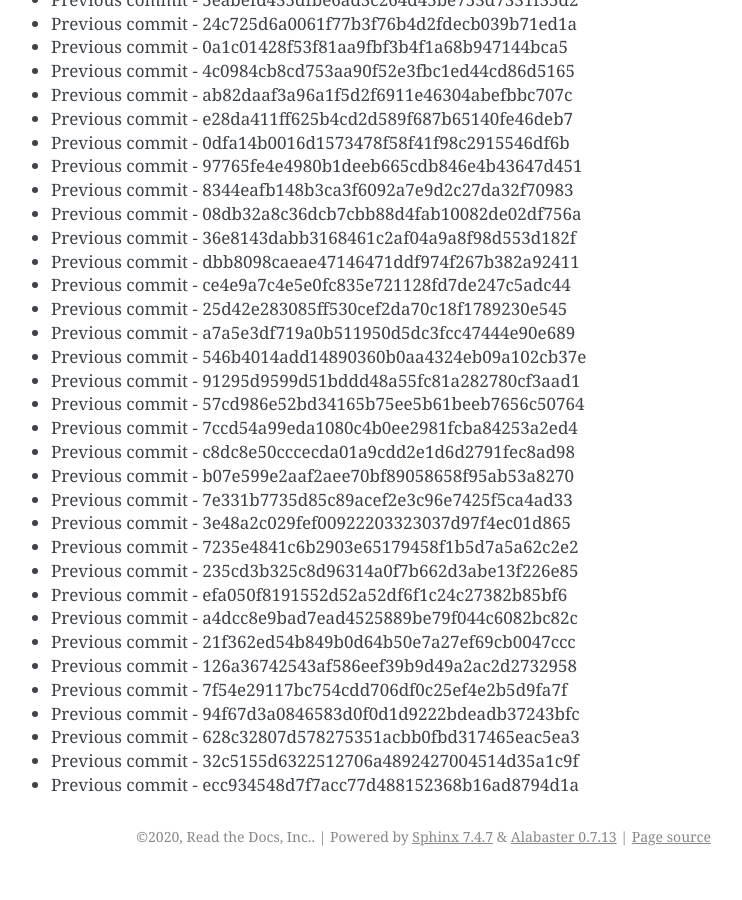
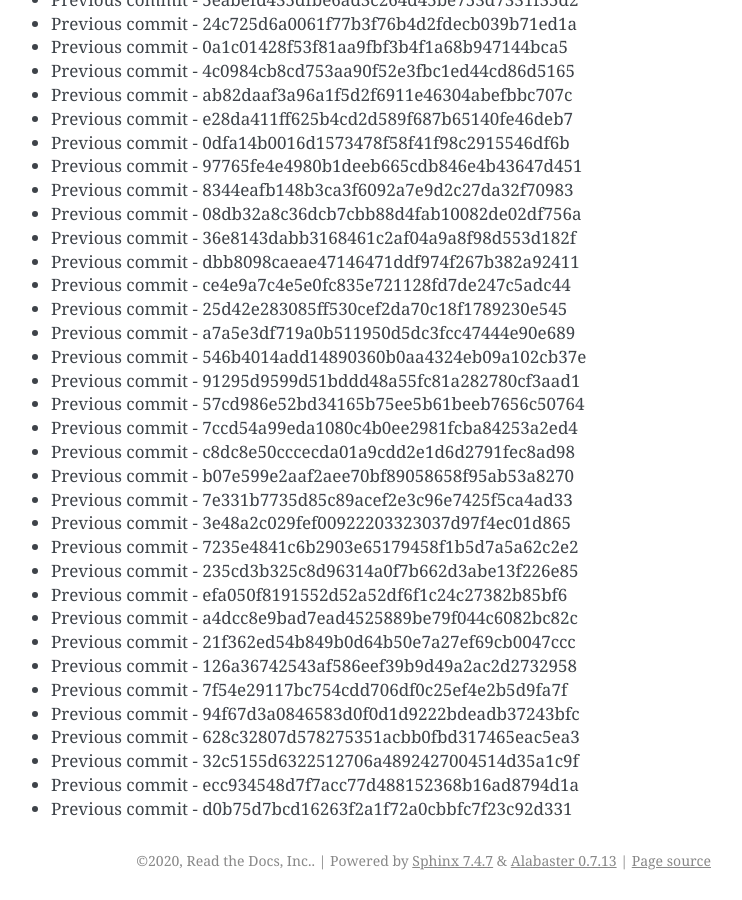
Before and after one commit to readthedocs/rtd-git-stresstest, a Sphinx documentation site: the page built from docs/updates.rst, in a window 1280 px wide and 900 px high, scrolled down 76544 px. Shown: the whole window, without its empty margins (399-1141 px from the left). Built offline with Sphinx 7.4.7, drawn with Linux system fonts in a browser that asks for light colours; before the commit the page ends 77420 px from its top, so only the background shows below that.

Commit message:
Generating commit from previous: d0b75d7bcd16263f2a1f72a0cbbfc7f23c92d331

```diff
--- a/docs/updates.rst
+++ b/docs/updates.rst
@@ -3248,3 +3248,4 @@ It can be tested for any performance characteristics.
 * Previous commit - 628c32807d578275351acbb0fbd317465eac5ea3
 * Previous commit - 32c5155d6322512706a4892427004514d35a1c9f
 * Previous commit - ecc934548d7f7acc77d488152368b16ad8794d1a
+* Previous commit - d0b75d7bcd16263f2a1f72a0cbbfc7f23c92d331
```
